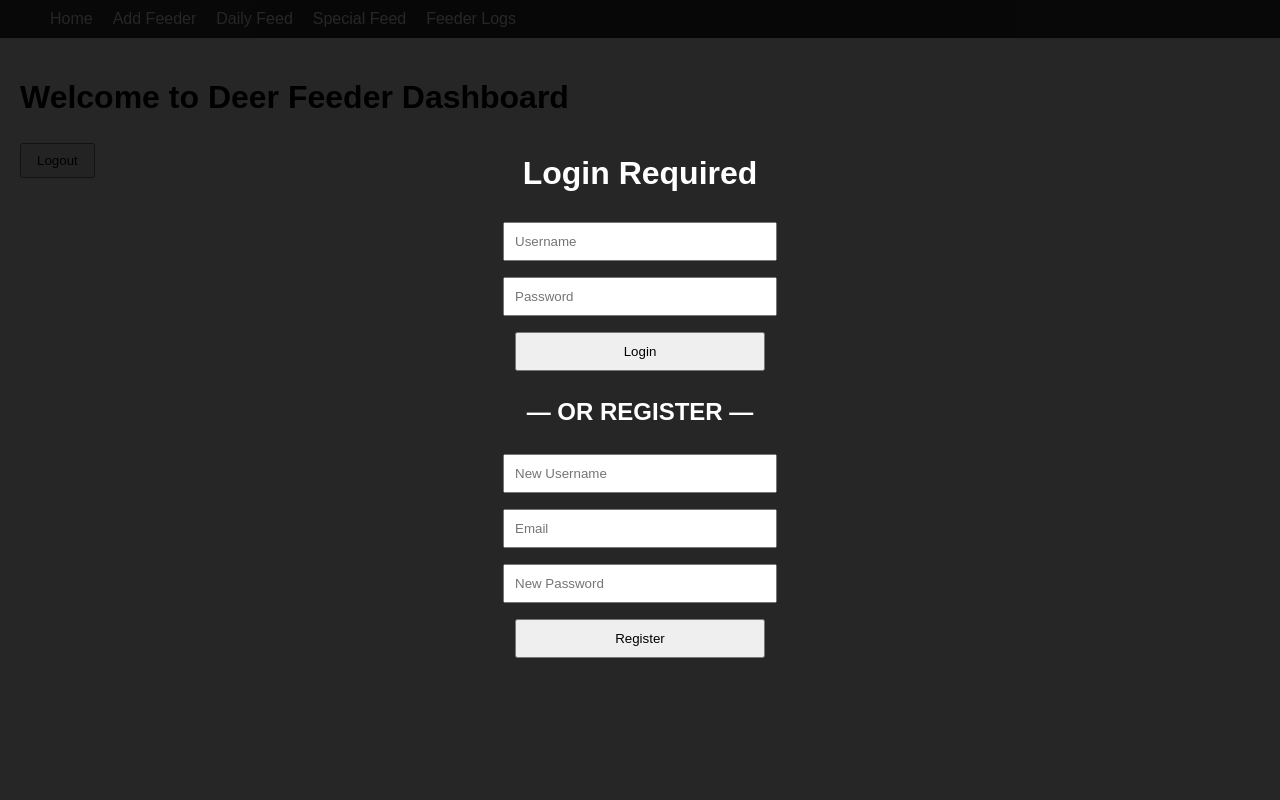
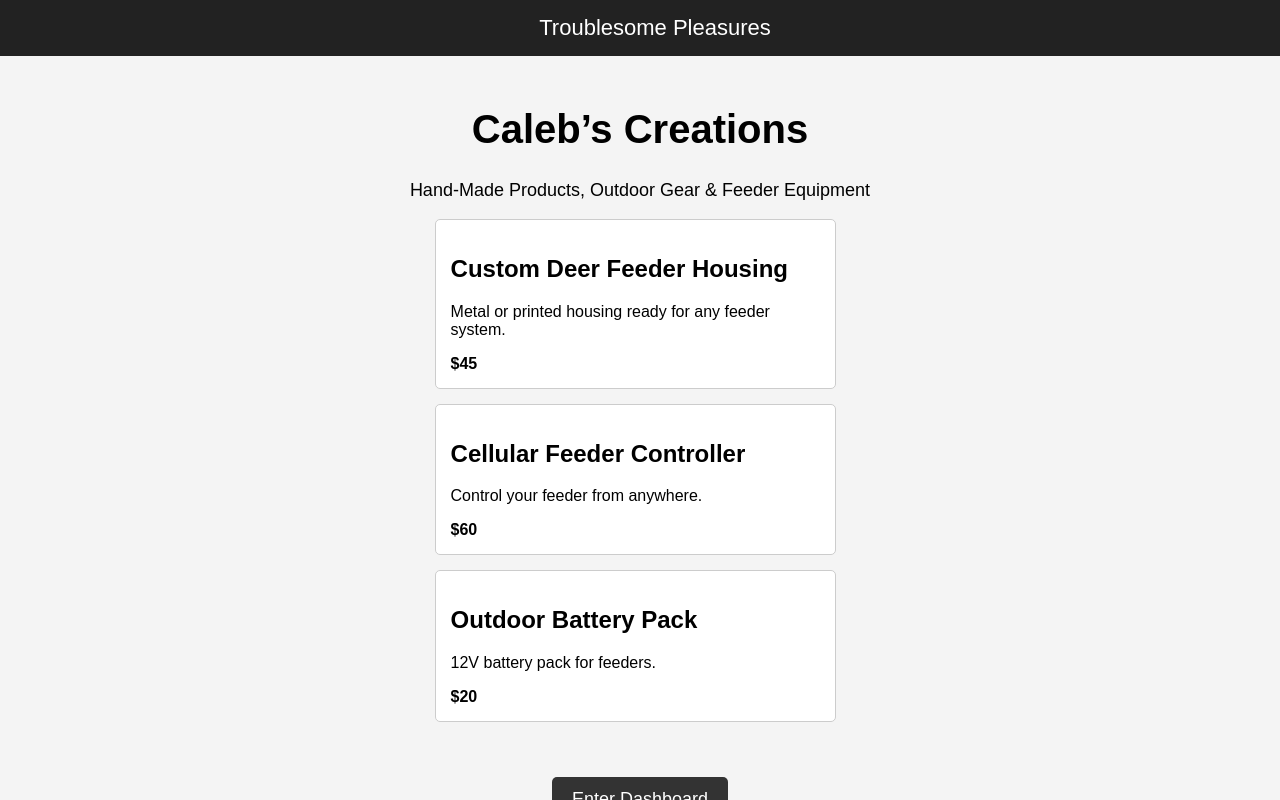
Before and after one commit to 4nz4cg4y7j-wq/Troublesome-Pleasure-Feeders, a plain HTML site: page index.html in a window 1280 px wide. Drawn offline with Linux system fonts and the light colour scheme.

Commit message:
Update index.html

```diff
--- a/index.html
+++ b/index.html
@@ -3,12 +3,53 @@
 <head>
 <meta charset="UTF-8">
 <meta name="viewport" content="width=device-width, initial-scale=1.0">
-<title>Deer Feeder Dashboard</title>
+<title>Caleb’s Creations & Feeder Dashboard</title>
 <style>
     body { font-family: Arial; margin: 0; padding: 0; }
-    nav { background: #333; color: white; padding: 10px; }
-    nav ul { list-style: none; display: flex; gap: 20px; margin: 0; }
+
+    /* Header for Troublesome Pleasures */
+    #tpHeader {
+        width: 100%;
+        background: #222;
+        color: white;
+        padding: 15px;
+        font-size: 22px;
+        text-align: center;
+        cursor: pointer;
+        position: fixed;
+        top: 0;
+        left: 0;
+        z-index: 99999;
+    }
+
+    /* Store Page */
+    #storePage {
+        position: fixed;
+        inset: 0;
+        background: #f4f4f4;
+        display: flex;
+        flex-direction: column;
+        align-items: center;
+        padding: 30px;
+        overflow-y: auto;
+        z-index: 10000;
+        padding-top: 80px; /* space for header */
+    }
+
+    .product-card {
+        background: white;
+        border: 1px solid #ccc;
+        padding: 15px;
+        width: 90%;
+        max-width: 600px;
+        margin-bottom: 15px;
+        border-radius: 5px;
+    }
+
+    nav { background: #333; color: white; padding: 10px; margin-top: 60px; }
+    nav ul { list-style: none; display: flex; gap: 20px; margin: 0; padding: 0; }
     nav a { color: white; text-decoration: none; cursor: pointer; }
+
     .hidden { display: none; }
     .tab-content { padding: 20px; display: none; }
     .active { display: block; }
@@ -41,6 +82,7 @@
 
     table { width: 100%; border-collapse: collapse; }
     th, td { border: 1px solid #ccc; padding: 8px; }
+
     #logTableContainer, #unitListContainer, #masterUnitListContainer, #userTableContainer {
         max-height: 300px;
         overflow-y: auto;
@@ -58,7 +100,31 @@
 </head>
 <body>
 
-<!-- LOCK SCREEN -->
+<!-- ⭐ HEADER REDIRECT TO TROUBLESOME PLEASURES (Under wowcaleb) -->
+<div id="tpHeader" onclick="window.location.href='/troublesomepleasures'">
+    Troublesome Pleasures
+</div>
+
+<!-- ⭐ FRONT STORE PAGE -->
+<div id="storePage">
+    <h1 style="font-size: 40px; margin-bottom: 10px;">Caleb’s Creations</h1>
+    <p style="font-size: 18px;">Hand-Made Products, Outdoor Gear & Feeder Equipment</p>
+
+    <div id="productList"></div>
+
+    <button onclick="enterDashboard()" style="
+        padding: 12px 20px;
+        margin-top: 40px;
+        font-size: 18px;
+        background: #333;
+        color: white;
+        border: none;
+        cursor: pointer;
+        border-radius: 5px;
+    ">Enter Dashboard</button>
+</div>
+
+<!-- ⭐ LOCK SCREEN -->
 <div id="lockscreen">
     <h1>Login Required</h1>
     <input type="text" id="loginUsername" placeholder="Username">
@@ -74,7 +140,7 @@
     <div id="success-check">✔ Registration Successful!</div>
 </div>
 
-<!-- NAVIGATION -->
+<!-- ⭐ NAVIGATION -->
 <nav>
   <ul>
     <li><a onclick="switchTab('home')">Home</a></li>
@@ -87,18 +153,16 @@
   </ul>
 </nav>
 
-<!-- HOME -->
+<!-- ⭐ HOME -->
 <div id="home" class="tab-content active">
   <h1>Welcome to Deer Feeder Dashboard</h1>
   <button id="homeLogoutBtn" onclick="logout()">Logout</button>
 
-  <!-- MY FEEDERS -->
   <div id="myFeedersSection" class="hidden">
       <h2>My Feeders</h2>
       <ul id="myFeedersList"></ul>
   </div>
 
-  <!-- EDIT CUSTOM NAME FORM -->
   <div id="editCustomNameForm">
       <h3>Change Custom Name</h3>
       <label>Old Name:</label>
@@ -110,7 +174,7 @@
   </div>
 </div>
 
-<!-- ADD FEEDER (Regular users) -->
+<!-- ⭐ ADD FEEDER -->
 <div id="add-feeder" class="tab-content">
     <h1>Add Feeder Unit</h1>
     <label>Unit Number:</label>
@@ -130,6 +194,7 @@
     </table>
 </div>
 
+<!-- ⭐ OTHER TABS -->
 <div id="daily-feed" class="tab-content">
   <h1>Daily Feed</h1>
 </div>
@@ -153,7 +218,7 @@
   </div>
 </div>
 
-<!-- MASTER ADD UNITS -->
+<!-- ⭐ MASTER ADD UNITS -->
 <div id="master-add-units" class="tab-content">
     <h1>Master Add Units</h1>
     <form id="masterAddUnitForm">
@@ -178,7 +243,7 @@
     </div>
 </div>
 
-<!-- MASTER USER LOGINS -->
+<!-- ⭐ MASTER USER TABLE -->
 <div id="user-data" class="tab-content">
   <h1>Registered Users</h1>
   <table id="userTable">
@@ -191,35 +256,62 @@
 </div>
 
 <script>
+/* ⭐ FRONT STORE PRODUCTS */
+let products = [
+    {name: "Custom Deer Feeder Housing", price: "$45", desc: "Metal or printed housing ready for any feeder system."},
+    {name: "Cellular Feeder Controller", price: "$60", desc: "Control your feeder from anywhere."},
+    {name: "Outdoor Battery Pack", price: "$20", desc: "12V battery pack for feeders."}
+];
+
+function loadProducts() {
+    let list = document.getElementById("productList");
+    list.innerHTML = "";
+    products.forEach(p => {
+        list.innerHTML += `
+            <div class="product-card">
+                <h2>${p.name}</h2>
+                <p>${p.desc}</p>
+                <strong>${p.price}</strong>
+            </div>
+        `;
+    });
+}
+loadProducts();
+
+function enterDashboard() {
+    document.getElementById("storePage").style.display = "none";
+}
+
+/* ⭐ DASHBOARD LOGIC */
 let users = [];
 let units = [];
 let masterUnits = [];
-const MASTER_CODE = "9999"; // Master password
+const MASTER_CODE = "9999";
 let currentUser = "";
 let isMaster = false;
 let editingUnitNumber = "";
 
-// TAB SWITCH
+/* TAB SWITCH */
 function switchTab(tabId) {
     document.querySelectorAll(".tab-content").forEach(t => t.classList.remove("active"));
     document.getElementById(tabId).classList.add("active");
-    if(tabId==='home' && currentUser) updateMyFeeders();
+    if (tabId === 'home' && currentUser) updateMyFeeders();
 }
 
-// REGISTER USER
+/* REGISTER USER */
 function registerUser() {
     let user = document.getElementById("regUser").value;
     let email = document.getElementById("regEmail").value;
     let pass = document.getElementById("regPass").value;
-    if(!user || !email || !pass) { alert("Fill all fields"); return; }
+    if (!user || !email || !pass) { alert("Fill all fields"); return; }
 
     users.push({username:user,email:email,password:pass});
     document.getElementById("success-check").style.display = "block";
-    setTimeout(()=>document.getElementById("success-check").style.display="none",2000);
+    setTimeout(() => document.getElementById("success-check").style.display = "none", 2000);
     updateUserTable();
 }
 
-// LOGIN
+/* LOGIN */
 function login() {
     let user = document.getElementById("loginUsername").value.trim();
     let pass = document.getElementById("loginPassword").value.trim();
@@ -230,14 +322,10 @@ function login() {
         currentUser = "Mastermode";
         document.getElementById("lockscreen").style.display = "none";
 
-        // Show master tabs
         document.getElementById("masterTab").classList.remove("hidden");
         document.getElementById("masterAddTab").classList.remove("hidden");
 
-        // Hide regular user tab
         document.getElementById("addFeederTab").classList.add("hidden");
-
-        // Hide Daily Feed, Special Feed, Feeder Logs
         document.getElementById("dailyFeedTab").classList.add("hidden");
         document.getElementById("specialFeedTab").classList.add("hidden");
         document.getElementById("feederLogsTab").classList.add("hidden");
@@ -246,7 +334,6 @@ function login() {
         return;
     }
 
-    // REGULAR USER LOGIN
     let found = users.find(u => u.username === user && u.password === pass);
 
     if (found) {
@@ -269,7 +356,7 @@ function login() {
     }
 }
 
-// LOGOUT
+/* LOGOUT */
 function logout() {
     currentUser = ""; isMaster=false;
     document.getElementById("lockscreen").style.display="flex";
@@ -283,77 +370,84 @@ function logout() {
     switchTab('home');
 }
 
-// USER TABLE
+/* USER TABLE */
 function updateUserTable() {
     let table = document.getElementById("userTable");
     table.innerHTML = `<tr><th>Username</th><th>Email</th><th>Password</th></tr>`;
-    users.forEach(u=>{
-        table.innerHTML+=`<tr><td>${u.username}</td><td>${u.email}</td><td>${u.password}</td></tr>`;
+    users.forEach(u => {
+        table.innerHTML += `<tr><td>${u.username}</td><td>${u.email}</td><td>${u.password}</td></tr>`;
     });
 }
 
-// MASTER ADD UNITS
+/* MASTER ADD UNITS */
 document.getElementById("masterAddUnitForm").addEventListener("submit", function(e){
     e.preventDefault();
     let number = document.getElementById("masterUnitNumber").value.trim();
-    if(!number) return;
+    if (!number) return;
 
-    masterUnits.push({number,claimedBy:"Unclaimed",customName:""});
+    masterUnits.push({number, claimedBy:"Unclaimed", customName:""});
     updateMasterUnitTable();
-    document.getElementById("masterUnitNumber").value="";
+    document.getElementById("masterUnitNumber").value = "";
 });
 
-// UPDATE MASTER UNITS
+/* UPDATE MASTER TABLE */
 function updateMasterUnitTable(filteredUnits){
     let table = document.getElementById("masterUnitTable");
-    table.innerHTML = `<tr><th>Unit Number</th><th>Claimed By</th><th>Custom Name</th><th>Action</th></tr>`;
+    table.innerHTML = `<tr>
+        <th>Unit Number</th><th>Claimed By</th><th>Custom Name</th><th>Action</th>
+    </tr>`;
+
     let list = filteredUnits || masterUnits;
     list.forEach((u, index) => {
         table.innerHTML += `<tr>
             <td>${u.number}</td>
             <td>${u.claimedBy}</td>
-            <td>${u.customName||""}</td>
+            <td>${u.customName || ""}</td>
             <td><button onclick="deleteMasterUnit(${index})">Delete</button></td>
         </tr>`;
     });
 }
 
-// DELETE MASTER UNIT
+/* DELETE UNIT */
 function deleteMasterUnit(index){
     let code = prompt("Enter Master Code to delete this unit:");
-    if(code === MASTER_CODE){
+    if (code === MASTER_CODE) {
         masterUnits.splice(index,1);
         updateMasterUnitTable();
         alert("Unit deleted successfully!");
     } else {
-        alert("Incorrect Master Code. Cannot delete unit.");
+        alert("Incorrect Master Code.");
     }
 }
 
-// SEARCH MASTER UNITS
+/* SEARCH UNITS */
 function searchMasterUnits(){
-    let query=document.getElementById("unitSearch").value.toLowerCase();
-    let filtered = masterUnits.filter(u=>u.number.toLowerCase().includes(query));
+    let query = document.getElementById("unitSearch").value.toLowerCase();
+    let filtered = masterUnits.filter(u => u.number.toLowerCase().includes(query));
     updateMasterUnitTable(filtered);
 }
 
-// ADD UNIT FOR REGULAR USERS
+/* ADD REGULAR USER UNIT */
 function addUserUnit() {
-    if(isMaster) return;
+    if (isMaster) return;
+
     let typedNumber = document.getElementById("userUnitInput").value.trim();
     let customName = document.getElementById("userUnitCustomName").value.trim();
     let msg = document.getElementById("userUnitMessage");
 
-    if(!typedNumber || !customName) { msg.textContent="Enter unit number & custom name"; return; }
+    if (!typedNumber || !customName) {
+        msg.textContent = "Enter unit number & custom name";
+        return;
+    }
 
-    let foundMasterUnit = masterUnits.find(u=>u.number===typedNumber);
-    if(!foundMasterUnit) { msg.textContent="Unit not in system!"; return; }
+    let foundMasterUnit = masterUnits.find(u => u.number === typedNumber);
+    if (!foundMasterUnit) { msg.textContent="Unit not in system!"; return; }
 
-    if(units.find(u=>u.number===typedNumber)) { msg.textContent="Already added this unit!"; return; }
+    if (units.find(u => u.number === typedNumber)) { msg.textContent="Already added this unit!"; return; }
 
-    units.push({number:typedNumber,name:customName});
-    foundMasterUnit.claimedBy=currentUser;
-    foundMasterUnit.customName=customName;
+    units.push({number:typedNumber, name:customName});
+    foundMasterUnit.claimedBy = currentUser;
+    foundMasterUnit.customName = customName;
 
     msg.textContent="";
     document.getElementById("userUnitInput").value="";
@@ -363,73 +457,87 @@ function addUserUnit() {
     updateMyFeeders();
 }
 
-// REMOVE UNIT (Regular users)
+/* REMOVE UNIT */
 function removeUserUnit(unitNumber) {
     units = units.filter(u => u.number !== unitNumber);
     let masterUnit = masterUnits.find(u => u.number === unitNumber);
-    if(masterUnit) { masterUnit.claimedBy="Unclaimed"; masterUnit.customName=""; }
+    if (masterUnit) {
+        masterUnit.claimedBy="Unclaimed";
+        masterUnit.customName="";
+    }
     updateUnitTable();
     updateMyFeeders();
     updateMasterUnitTable();
 }
 
-// UPDATE UNIT TABLE
+/* UPDATE USER UNIT TABLE */
 function updateUnitTable(){
-    let table=document.getElementById("unitTable");
-    table.innerHTML=`<tr><th>Unit Number</th><th>Custom Name</th><th>Action</th></tr>`;
-    units.forEach(u=>{
-        if(masterUnits.find(m=>m.number===u.number && m.claimedBy===currentUser)){
-            table.innerHTML+=`<tr>
-                <td>${u.number}</td>
-                <td>${u.name||""}</td>
-                <td><button onclick="removeUserUnit('${u.number}')">Remove</button></td>
-            </tr>`;
+    let table = document.getElementById("unitTable");
+    table.innerHTML = `<tr><th>Unit Number</th><th>Custom Name</th><th>Action</th></tr>`;
+    units.forEach(u => {
+        if (masterUnits.find(m => m.number === u.number && m.claimedBy === currentUser)) {
+            table.innerHTML += `
+                <tr>
+                    <td>${u.number}</td>
+                    <td>${u.name || ""}</td>
+                    <td><button onclick="removeUserUnit('${u.number}')">Remove</button></td>
+                </tr>`;
         }
     });
 }
 
-// MY FEEDERS
+/* MY FEEDERS LIST */
 function updateMyFeeders(){
-    let list=document.getElementById("myFeedersList");
-    list.innerHTML="";
-    let myUnits=units.filter(u=>masterUnits.find(m=>m.number===u.number && m.claimedBy===currentUser));
+    let list = document.getElementById("myFeedersList");
+    list.innerHTML = "";
+    let myUnits = units.filter(u => masterUnits.find(m => m.number === u.number && m.claimedBy === currentUser));
     myUnits.sort((a,b)=> (a.name||"").localeCompare(b.name||""));
-    myUnits.forEach(u=>{
-        let li=document.createElement("li");
-        li.textContent=u.name || "(No Name)";
-        li.onclick=()=>showEditCustomName(u.number);
-        li.style.cursor="pointer";
+    myUnits.forEach(u => {
+        let li = document.createElement("li");
+        li.textContent = u.name || "(No Name)";
+        li.onclick = () => showEditCustomName(u.number);
+        li.style.cursor = "pointer";
         list.appendChild(li);
     });
 }
 
-// EDIT CUSTOM NAME
+/* EDIT CUSTOM NAME */
 function showEditCustomName(unitNumber){
-    editingUnitNumber=unitNumber;
-    let userUnit=units.find(u=>u.number===unitNumber);
-    document.getElementById("oldCustomName").value=userUnit.name;
-    document.getElementById("newCustomName").value="";
-    document.getElementById("editCustomNameForm").style.display="block";
+    editingUnitNumber = unitNumber;
+    let userUnit = units.find(u => u.number === unitNumber);
+    document.getElementById("oldCustomName").value = userUnit.name;
+    document.getElementById("newCustomName").value = "";
+    document.getElementById("editCustomNameForm").style.display = "block";
 }
+
 function saveCustomName(){
-    let newName=document.getElementById("newCustomName").value.trim();
-    if(!newName) return alert("Enter a new custom name");
+    let newName = document.getElementById("newCustomName").value.trim();
+    if (!newName) return alert("Enter a new custom name");
 
-    let userUnit=units.find(u=>u.number===editingUnitNumber);
-    userUnit.name=newName;
+    let userUnit = units.find(u => u.number === editingUnitNumber);
+    userUnit.name = newName;
 
-    let masterUnit=masterUnits.find(u=>u.number===editingUnitNumber);
-    if(masterUnit) masterUnit.customName=newName;
+    let masterUnit = masterUnits.find(u => u.number === editingUnitNumber);
+    if (masterUnit) masterUnit.customName = newName;
 
     updateMyFeeders();
     updateUnitTable();
     updateMasterUnitTable();
     cancelEdit();
 }
-function cancelEdit(){ editingUnitNumber=""; document.getElementById("editCustomNameForm").style.display="none"; }
 
-// INIT MASTER UNITS FOR DEMO
-masterUnits=[{number:"001",claimedBy:"",customName:""},{number:"002",claimedBy:"",customName:""},{number:"003",claimedBy:"",customName:""}];
+function cancelEdit(){
+    editingUnitNumber = "";
+    document.getElementById("editCustomNameForm").style.display = "none";
+}
+
+/* DEMO MASTER UNITS */
+masterUnits = [
+    {number:"001",claimedBy:"",customName:""},
+    {number:"002",claimedBy:"",customName:""},
+    {number:"003",claimedBy:"",customName:""}
+];
 </script>
+
 </body>
 </html>
```
